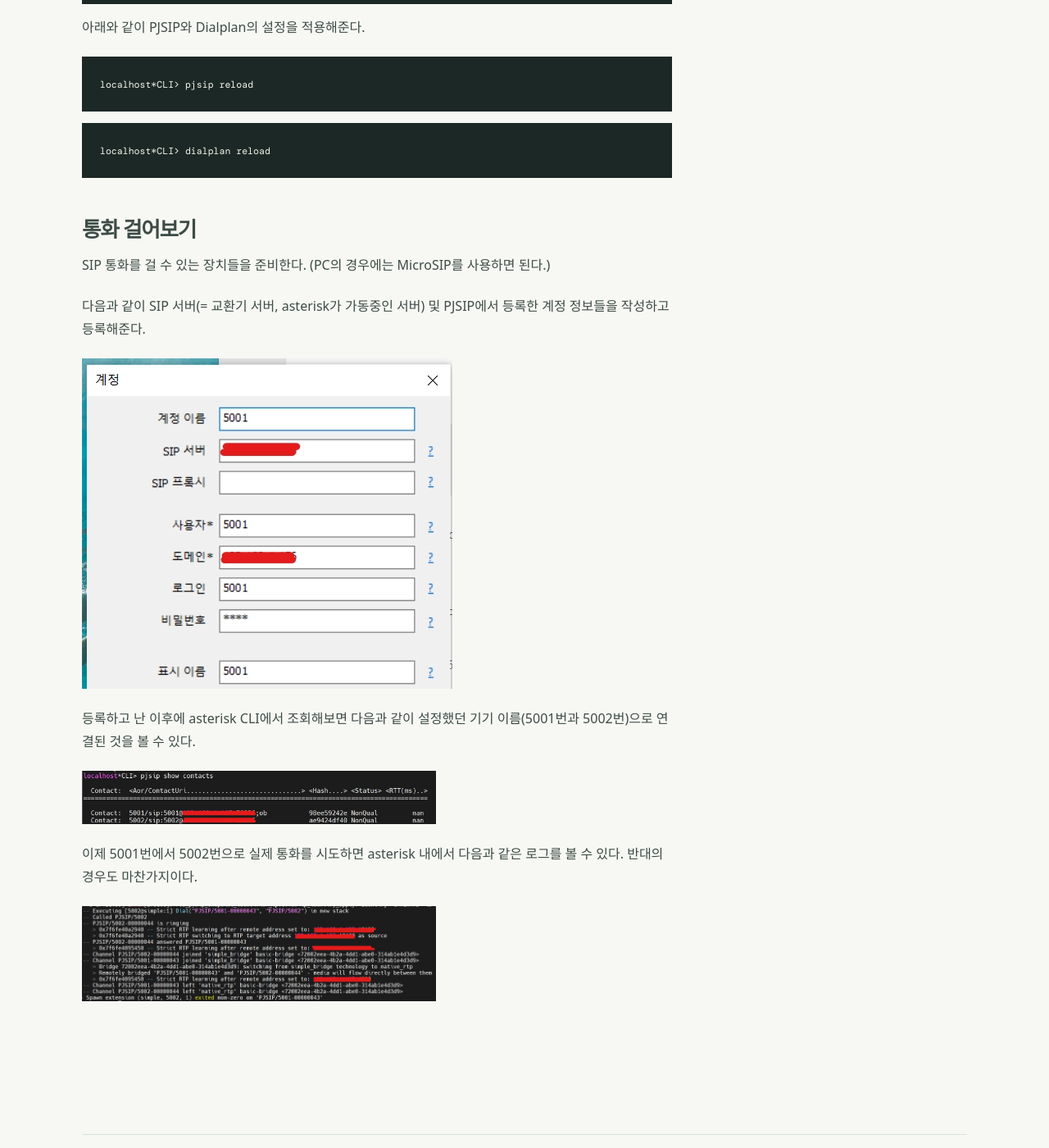
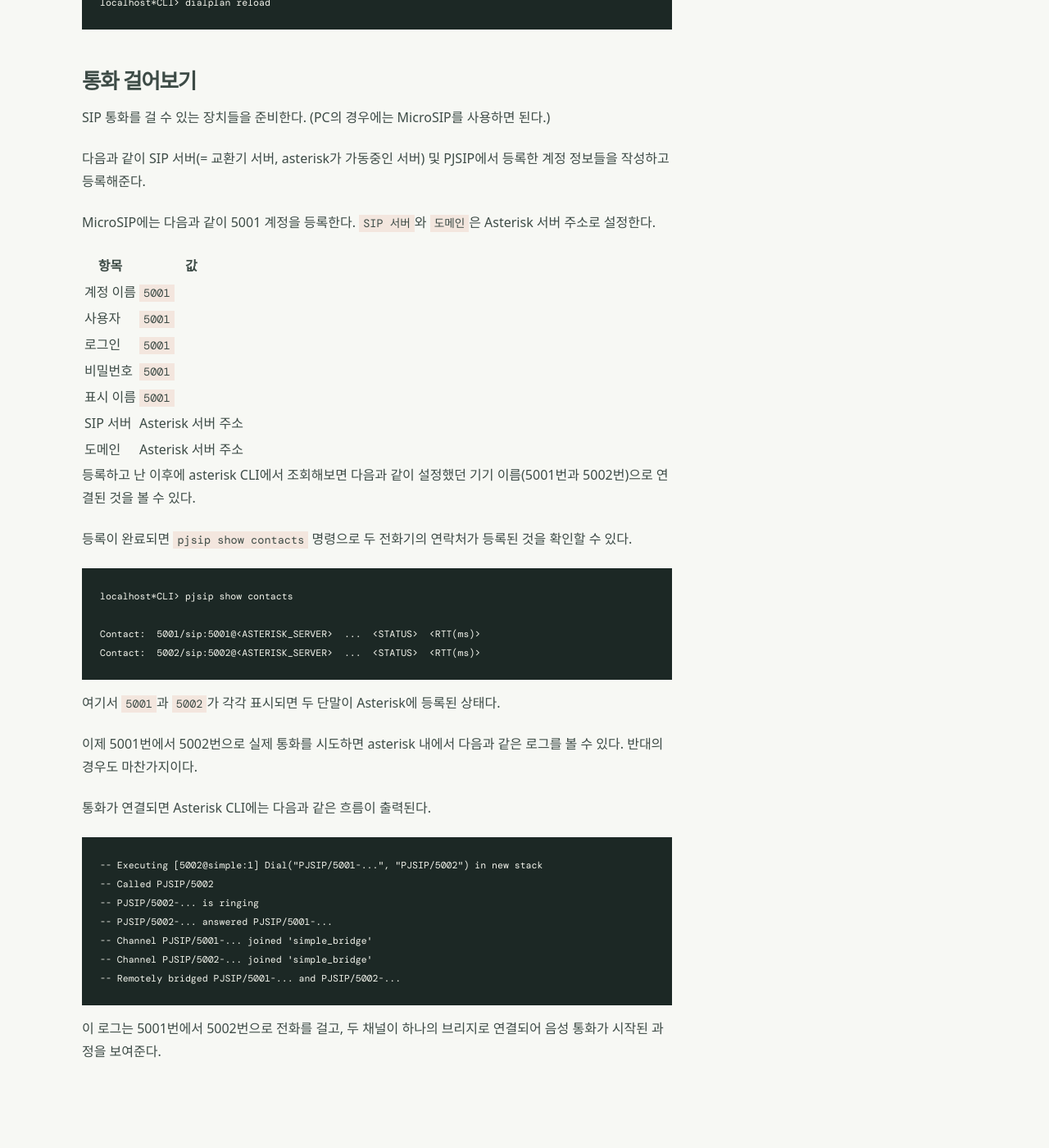
Before and after one commit to NotableDeveloper/NotableDeveloper.github.io, a Jekyll site: the page built from _posts/2026-11-02-asterisk-simple-switchboard.md, in a window 1280 px wide and 1400 px high, scrolled down 5165 px. Shown: the whole window at 82% size. Built offline with Jekyll 4.4.1, drawn with Linux system fonts in a browser that asks for light colours; some web fonts are replaced; some of the changed text lies outside the part shown.

Commit message:
Replace post images with text explanations

````diff
--- a/_posts/2026-11-02-asterisk-simple-switchboard.md
+++ b/_posts/2026-11-02-asterisk-simple-switchboard.md
@@ -8,7 +8,15 @@ tags: [asterisk, pjsip, sip, voip]
 
 아래와 같이 5001번과 5002번의 두 대의 전화기가 존재하는 상황이라 가정하고, Asterisk를 통해 두 대의 전화기에 대한 **교환기**를 구현해보자. 즉, Asterisk를 이용하여 5001번과 5002번이 서로 통화가 가능하도록 전화 신호를 교환해보는 것이다.
 
-![Asterisk 교환기 구성도](/assets/images/asterisk-switchboard-overview.png)
+다음과 같은 구조로 Asterisk가 두 전화기 사이의 교환기 역할을 한다.
+
+```text
+                    Asterisk 교환기
+                    /            \
+                   /              \
+          5001번 전화기      5002번 전화기
+             SIP/RTP             SIP/RTP
+```
 
 ## PJSIP 설정하기
 
@@ -181,12 +189,43 @@ SIP 통화를 걸 수 있는 장치들을 준비한다. (PC의 경우에는 Micr
 
 다음과 같이 SIP 서버(= 교환기 서버, asterisk가 가동중인 서버) 및 PJSIP에서 등록한 계정 정보들을 작성하고 등록해준다.
 
-![MicroSIP 계정 등록 설정](/assets/images/asterisk-microsip-setup.png)
+MicroSIP에는 다음과 같이 5001 계정을 등록한다. `SIP 서버`와 `도메인`은 Asterisk 서버 주소로 설정한다.
+
+| 항목 | 값 |
+| --- | --- |
+| 계정 이름 | `5001` |
+| 사용자 | `5001` |
+| 로그인 | `5001` |
+| 비밀번호 | `5001` |
+| 표시 이름 | `5001` |
+| SIP 서버 | Asterisk 서버 주소 |
+| 도메인 | Asterisk 서버 주소 |
 
 등록하고 난 이후에 asterisk CLI에서 조회해보면 다음과 같이 설정했던 기기 이름(5001번과 5002번)으로 연결된 것을 볼 수 있다.
 
-<p class="post-image post-image--compact"><img src="/assets/images/asterisk-cli-registration.png" alt="Asterisk CLI 등록 상태"></p>
+등록이 완료되면 `pjsip show contacts` 명령으로 두 전화기의 연락처가 등록된 것을 확인할 수 있다.
+
+```text
+localhost*CLI> pjsip show contacts
+
+Contact:  5001/sip:5001@<ASTERISK_SERVER>  ...  <STATUS>  <RTT(ms)>
+Contact:  5002/sip:5002@<ASTERISK_SERVER>  ...  <STATUS>  <RTT(ms)>
+```
+
+여기서 `5001`과 `5002`가 각각 표시되면 두 단말이 Asterisk에 등록된 상태다.
 
 이제 5001번에서 5002번으로 실제 통화를 시도하면 asterisk 내에서 다음과 같은 로그를 볼 수 있다. 반대의 경우도 마찬가지이다.
 
-<p class="post-image post-image--compact"><img src="/assets/images/asterisk-call-log.png" alt="Asterisk 통화 로그"></p>
+통화가 연결되면 Asterisk CLI에는 다음과 같은 흐름이 출력된다.
+
+```text
+-- Executing [5002@simple:1] Dial("PJSIP/5001-...", "PJSIP/5002") in new stack
+-- Called PJSIP/5002
+-- PJSIP/5002-... is ringing
+-- PJSIP/5002-... answered PJSIP/5001-...
+-- Channel PJSIP/5001-... joined 'simple_bridge'
+-- Channel PJSIP/5002-... joined 'simple_bridge'
+-- Remotely bridged PJSIP/5001-... and PJSIP/5002-...
+```
+
+이 로그는 5001번에서 5002번으로 전화를 걸고, 두 채널이 하나의 브리지로 연결되어 음성 통화가 시작된 과정을 보여준다.
--- a/assets/css/style.css
+++ b/assets/css/style.css
@@ -44,9 +44,7 @@ h1, h2, h3 { margin: 0; line-height: 1.18; letter-spacing: -.05em; }
 .post-lede { margin: -20px 0 45px; color: var(--muted); font-size: 1.15rem; }
 .post-body h2 { font-size: 1.6rem; }
 .post-body p { margin: 0 0 22px; }
-.post-body img { display: block; max-width: 100%; height: auto; }
-.post-body .post-image--compact img { width: 60%; max-width: 440px; }
 .post-body code { padding: 2px 5px; background: var(--accent-soft); font-family: "DM Mono", monospace; font-size: .85em; }
 .post-body pre { overflow-x: auto; padding: 22px; color: #f4f5ed; background: #1c2825; font: .85rem/1.7 "DM Mono", monospace; }
 .post-body pre code { padding: 0; background: none; }
-@media (max-width: 700px) { .shell { width: min(calc(100% - 32px), var(--max)); } .nav-wrap { min-height: 64px; } .hero { padding: 90px 0 90px; } .post-grid { grid-template-columns: 1fr; } .post-card { min-height: 220px; } .page-content, .post-content { padding: 80px 0 100px; } .post-body .post-image--compact img { width: 100%; } }
+@media (max-width: 700px) { .shell { width: min(calc(100% - 32px), var(--max)); } .nav-wrap { min-height: 64px; } .hero { padding: 90px 0 90px; } .post-grid { grid-template-columns: 1fr; } .post-card { min-height: 220px; } .page-content, .post-content { padding: 80px 0 100px; } }
````
Also changed, not shown: assets/images/asterisk-call-log.png (deleted), assets/images/asterisk-cli-registration.png (deleted), assets/images/asterisk-microsip-setup.png (deleted), assets/images/asterisk-switchboard-overview.png (deleted).
